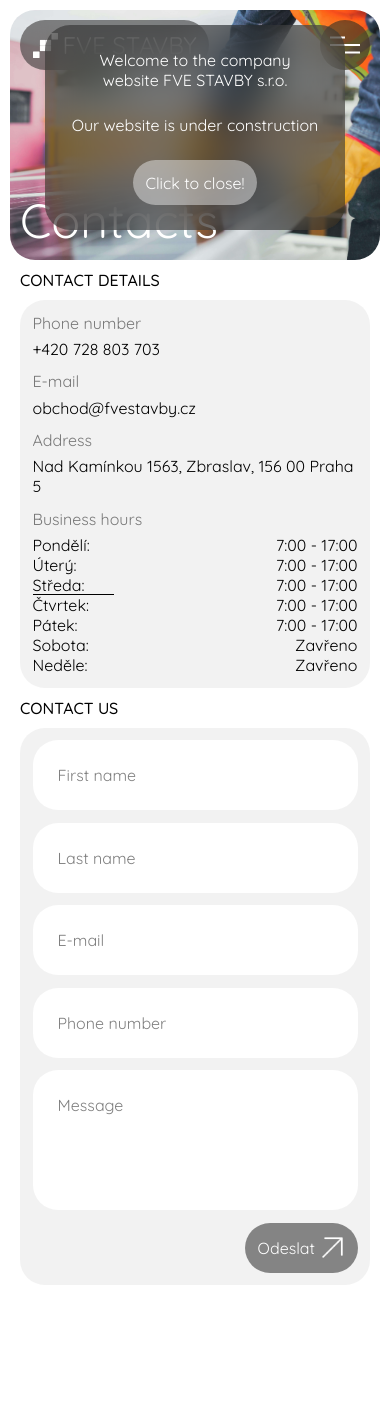
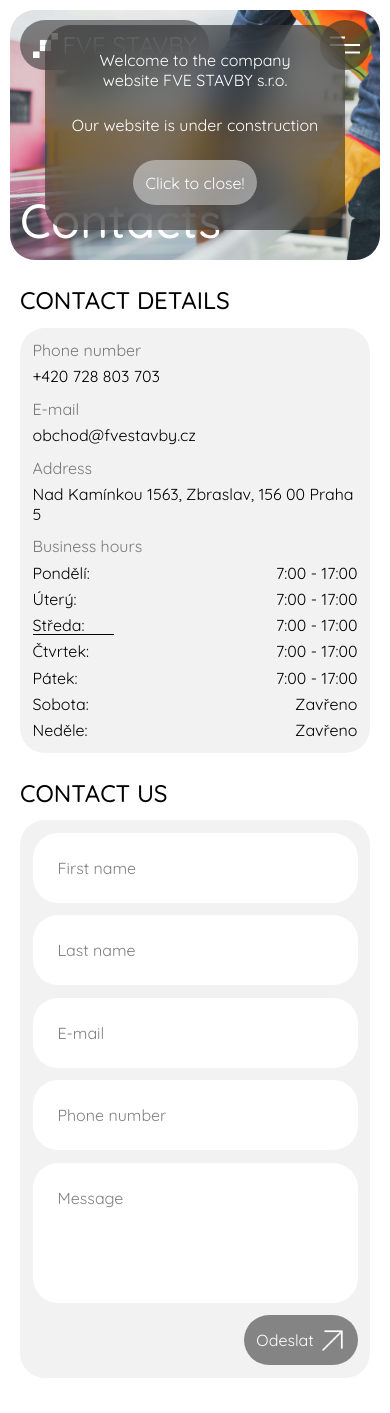
Before and after one commit to stepandordiai/fve-stavby, a React (Vite) app: page /contacts in a window 390 px wide. Before the commit the page ends 1305 px from the top, so only its background shows below. Built offline with nearby package versions, Linux system fonts and the light colour scheme.

Commit message:
v1.9.2 Update Contacts

```diff
--- a/package.json
+++ b/package.json
@@ -12,6 +12,7 @@
     "dependencies": {
         "react": "^19.0.0",
         "react-dom": "^19.0.0",
+        "react-helmet": "^6.1.0",
         "react-router-dom": "^7.3.0"
     },
     "devDependencies": {
--- a/src/pages/Contacts/Contacts.jsx
+++ b/src/pages/Contacts/Contacts.jsx
@@ -1,31 +1,25 @@
 import arrow from "./../../assets/icons/arrow-upper-right-white.png";
-import phoneIcon from "./../../assets/icons/telephone.png";
-import mailIcon from "./../../assets/icons/mail.png";
-import addressIcon from "./../../assets/icons/address.png";
+import { Helmet } from "react-helmet";
 import "./Contacts.scss";
 
 const ContactUs = () => {
     const date = new Date();
-
     const dayNow = date.getDay();
 
     const inactiveDay = "business-hours__item";
-
     const activeDay = "business-hours__item business-hours__item--active";
 
     return (
         <>
+            <Helmet>
+                <title>Contacts</title>
+            </Helmet>
             <div className="page-title">
                 <p className="page-title__title">Contacts</p>
             </div>
-            <div className="contact-us">
-                <div className="contacts-details-wrapper">
-                    <div className="contacts__left-container">
-                        <p className="title">Contact us</p>
-                        {/* <p>
-                            Leave your contact details right there and we will
-                            call you via 15 min
-                        </p> */}
+            <div className="contacts">
+                <div className="contacts-left-container">
+                    <p className="contacts-left-container__title">Contact us</p>
                     <form
                         className="form"
                         action="mailto:obchod@fvestavby.cz"
@@ -68,7 +62,6 @@ const ContactUs = () => {
                         </div> */}
                         <textarea
                             name="Message"
-                                id=""
                             // cols="30"
                             // rows="10"
                             placeholder="Message"
@@ -76,63 +69,55 @@ const ContactUs = () => {
                         <button className="form-btn" type="submit">
                             <span>Odeslat</span>
                             <img
-                                    className="form-btn-icon"
+                                className="form-btn__icon"
                                 src={arrow}
                                 alt=""
                             />
                         </button>
                     </form>
                 </div>
-                    <div className="contacts__right-container">
-                        <p className="title">Contact details</p>
-                        <div className="contacts-details">
-                            <div className="contacts-link-container">
-                                <p className="contacts-link-title">
-                                    {/* <img src={phoneIcon} alt="" /> */}
-                                    <span>Phone number</span>
+                <div className="contacts-right-container">
+                    <p className="contacts-right-container__title">
+                        Contact details
+                    </p>
+                    <div className="contact-details-container">
+                        <div className="contact-details">
+                            <p className="contact-details__title">
+                                Phone number
                             </p>
                             <a
-                                    className="contacts-link"
+                                className="contact-details__link"
                                 href="tel:+420728803703"
                             >
                                 +420 728 803 703
                             </a>
                         </div>
-                            <div className="contacts-link-container">
-                                <p className="contacts-link-title">
-                                    {/* <img src={mailIcon} alt="" /> */}
-                                    <span>E-mail</span>
-                                </p>
+                        <div className="contact-details">
+                            <p className="contact-details__title">E-mail</p>
                             <a
-                                    className="contacts-link"
+                                className="contact-details__link"
                                 href="mailto:obchod@fvestavby.cz"
                             >
                                 obchod@fvestavby.cz
                             </a>
                         </div>
-                            <div className="contacts-link-container">
-                                <p className="contacts-link-title">
-                                    {/* <img src={addressIcon} alt="" /> */}
-                                    <span>Address</span>
-                                </p>
+                        <div className="contact-details">
+                            <p className="contact-details__title">Address</p>
                             <a
-                                    className="contacts-link"
+                                className="contact-details__link"
                                 href="mailto:obchod@fvestavby.cz"
                             >
                                 Nad Kamínkou 1563, Zbraslav, 156 00 Praha 5
                             </a>
                         </div>
-                            <div className="contacts-link-container">
-                                <p className="contacts-link-title">
-                                    {/* <img src={addressIcon} alt="" /> */}
-                                    <span>Business hours</span>
+                        <div className="contact-details">
+                            <p className="contact-details__title">
+                                Business hours
                             </p>
                             <ul className="business-hours__list">
                                 <li
                                     className={
-                                            dayNow === 1
-                                                ? activeDay
-                                                : inactiveDay
+                                        dayNow === 1 ? activeDay : inactiveDay
                                     }
                                 >
                                     <span>Pondělí:</span>
@@ -140,9 +125,7 @@ const ContactUs = () => {
                                 </li>
                                 <li
                                     className={
-                                            dayNow === 2
-                                                ? activeDay
-                                                : inactiveDay
+                                        dayNow === 2 ? activeDay : inactiveDay
                                     }
                                 >
                                     <span>Úterý:</span>
@@ -150,9 +133,7 @@ const ContactUs = () => {
                                 </li>
                                 <li
                                     className={
-                                            dayNow === 3
-                                                ? activeDay
-                                                : inactiveDay
+                                        dayNow === 3 ? activeDay : inactiveDay
                                     }
                                 >
                                     <span>Středa:</span>
@@ -160,9 +141,7 @@ const ContactUs = () => {
                                 </li>
                                 <li
                                     className={
-                                            dayNow === 4
-                                                ? activeDay
-                                                : inactiveDay
+                                        dayNow === 4 ? activeDay : inactiveDay
                                     }
                                 >
                                     <span>Čtvrtek:</span>
@@ -170,9 +149,7 @@ const ContactUs = () => {
                                 </li>
                                 <li
                                     className={
-                                            dayNow === 5
-                                                ? activeDay
-                                                : inactiveDay
+                                        dayNow === 5 ? activeDay : inactiveDay
                                     }
                                 >
                                     <span>Pátek:</span>
@@ -180,9 +157,7 @@ const ContactUs = () => {
                                 </li>
                                 <li
                                     className={
-                                            dayNow === 6
-                                                ? activeDay
-                                                : inactiveDay
+                                        dayNow === 6 ? activeDay : inactiveDay
                                     }
                                 >
                                     <span>Sobota:</span>
@@ -190,9 +165,7 @@ const ContactUs = () => {
                                 </li>
                                 <li
                                     className={
-                                            dayNow === 0
-                                                ? activeDay
-                                                : inactiveDay
+                                        dayNow === 0 ? activeDay : inactiveDay
                                     }
                                 >
                                     <span>Neděle:</span>
@@ -203,7 +176,6 @@ const ContactUs = () => {
                     </div>
                 </div>
             </div>
-            </div>
         </>
     );
 };
--- a/src/pages/Contacts/Contacts.scss
+++ b/src/pages/Contacts/Contacts.scss
@@ -18,41 +18,38 @@
     left: 25px;
     color: #fff;
     font-size: 3rem;
+    font-weight: 500;
 }
 
-.contact-us {
+.contacts {
+    display: flex;
     padding: 25px;
-}
-
-.contacts-details-wrapper {
-    display: flex;
     gap: 25px;
 }
 
-.contacts__left-container {
-    width: 50%;
+.contacts-left-container,
+.contacts-right-container {
+    width: 100%;
+    display: flex;
+    flex-direction: column;
+    row-gap: 12.5px;
 }
 
-.contacts__right-container {
-    width: 50%;
-    height: inherit;
-}
-
-.title {
-    //
+.contacts-left-container__title,
+.contacts-right-container__title {
     text-transform: uppercase;
-    //
+    font-size: 1.5rem;
     font-weight: 500;
-    margin-bottom: 10px;
 }
 
 .form {
     background: var(--bg-light-clr);
-    padding: 25px;
     display: flex;
     flex-direction: column;
     gap: 12.5px;
+    padding: 25px;
     border-radius: 25px;
+    flex-grow: 1;
 }
 
 .input-container {
@@ -60,43 +57,83 @@
     gap: 12.5px;
 }
 
-.contacts-details {
+input {
+    background: #fff !important;
+    width: 100%;
+    padding: 25px;
+    border-radius: 25px;
+    font-size: 1rem;
+}
+
+textarea {
+    background: #fff !important;
+    padding: 25px;
+    border-radius: 25px;
+    height: 140px;
+    resize: none;
+    font-size: 1rem;
+
+    &:focus {
+        outline: none;
+    }
+}
+
+.form-btn {
+    @include flex-center;
+    column-gap: 6.25px;
+    background: var(--bg-dark-clr);
+    color: #fff;
+    height: 50px;
+    border-radius: 25px;
+    padding: 12.5px;
+    align-self: flex-end;
+    margin-top: auto;
+    //
+    font-weight: inherit;
+    //
+    transition: background-color 0.3s;
+
+    &:hover {
+        background: var(--bg-dark-darker-clr);
+    }
+}
+
+.form-btn__icon {
+    height: 100%;
+    transition: all 0.3s;
+}
+
+.form-btn:hover .form-btn__icon {
+    transform: rotate(45deg);
+}
+
+.contact-details-container {
+    background: var(--bg-light-clr);
     display: flex;
     flex-direction: column;
     row-gap: 12.5px;
-    background: var(--bg-light-clr);
+    padding: 25px;
     border-radius: 25px;
-    padding: 25px;
-    height: calc(100% - 30px);
+    flex-grow: 1;
 }
 
-.contacts-link-container {
+.contact-details {
     display: flex;
     flex-direction: column;
     align-items: flex-start;
+    row-gap: 6.25px;
 }
 
-.contacts-link-title {
-    // background: #fff;
+.contact-details__title {
     opacity: 0.5;
-    // @include flex-center;
-    // column-gap: 5px;
-    // padding: 12.5px;
-    // border-radius: 25px;
-    margin-bottom: 6.25px;
-    // height: 50px;
-
-    // img {
-    //     height: 100%;
-    // }
 }
 
-.contacts-link {
+.contact-details__link {
     position: relative;
     color: #000;
 }
 
-.contacts-link::before {
+.contact-details__link::before {
     content: "";
     position: absolute;
     bottom: 0;
@@ -109,13 +146,16 @@
     transition: all 0.3s;
 }
 
-.contacts-link:hover::before {
+.contact-details__link:hover::before {
     transform: scaleX(1);
-    transform-origin: bottom left;
 }
 
 .business-hours__list {
     width: 100%;
+    display: flex;
+    flex-direction: column;
+    row-gap: 6.25px;
+
     li {
         display: flex;
         justify-content: space-between;
@@ -143,108 +183,28 @@
     transform: scale(1);
 }
 
-input {
-    background: #fff !important;
-    width: 100%;
-    padding: 25px;
-    border-radius: 25px;
-    font-size: 1rem;
-}
-
-textarea {
-    background: #fff !important;
-    padding: 25px;
-    border-radius: 25px;
-    height: 140px;
-    resize: none;
-    font-size: 1rem;
-
-    &:focus {
-        outline: none;
-    }
-}
-
-.form-btn {
-    @include flex-center;
-    column-gap: 5px;
-    height: 50px;
-    background: var(--bg-dark-clr);
-    border-radius: 25px;
-    align-self: flex-end;
-    padding: 12.5px;
-    color: #fff;
-    //
-    font-weight: inherit;
-    //
-    margin-top: auto;
-    transition: background-color 0.3s;
-
-    &:hover {
-        background: var(--bg-dark-darker-clr);
-    }
-
-    img {
-        height: 100%;
-        transition: all 0.3s;
-    }
-}
-
-.form-btn:hover .form-btn-icon {
-    transform: rotate(45deg);
-}
-
-.home-details__btn {
-    border-radius: 25px;
-    padding: 12.5px;
-    height: 50px;
-    flex-shrink: 0;
-    cursor: pointer;
-    opacity: 0;
-    animation: animateTitle 1s 2s forwards;
-
-    &:hover {
-        background: rgba(255, 255, 255, 0.5);
-    }
-}
-
-.home-details__btn-icon {
-    height: 100%;
-    flex-shrink: 0;
-    transition: all 0.3s;
-}
-
 @media screen and (max-width: 1000px) {
-    .contacts-details-wrapper {
+    .contacts {
         flex-direction: column-reverse;
-        gap: 10px;
-    }
-
-    .contacts__left-container {
-        width: 100%;
-    }
-
-    .contacts__right-container {
-        width: 100%;
     }
 }
 
 @media screen and (max-width: 800px) {
-    .contact-us {
-        padding: 10px;
-    }
-
     .page-title__title {
         bottom: 10px;
         left: 10px;
     }
 
-    .contacts-details {
-        padding: var(--padding-half);
-        // padding: 10px;
+    .contacts {
+        padding: 25px 10px;
+    }
+
+    .contact-details-container {
+        padding: 12.5px;
     }
 
     .form {
-        padding: var(--padding-half);
+        padding: 12.5px;
     }
 }
 
```
Also changed, not shown: 1 other file (tests, documents, lock files or other folders). Lines whose indentation alone changed are shown as unchanged.
